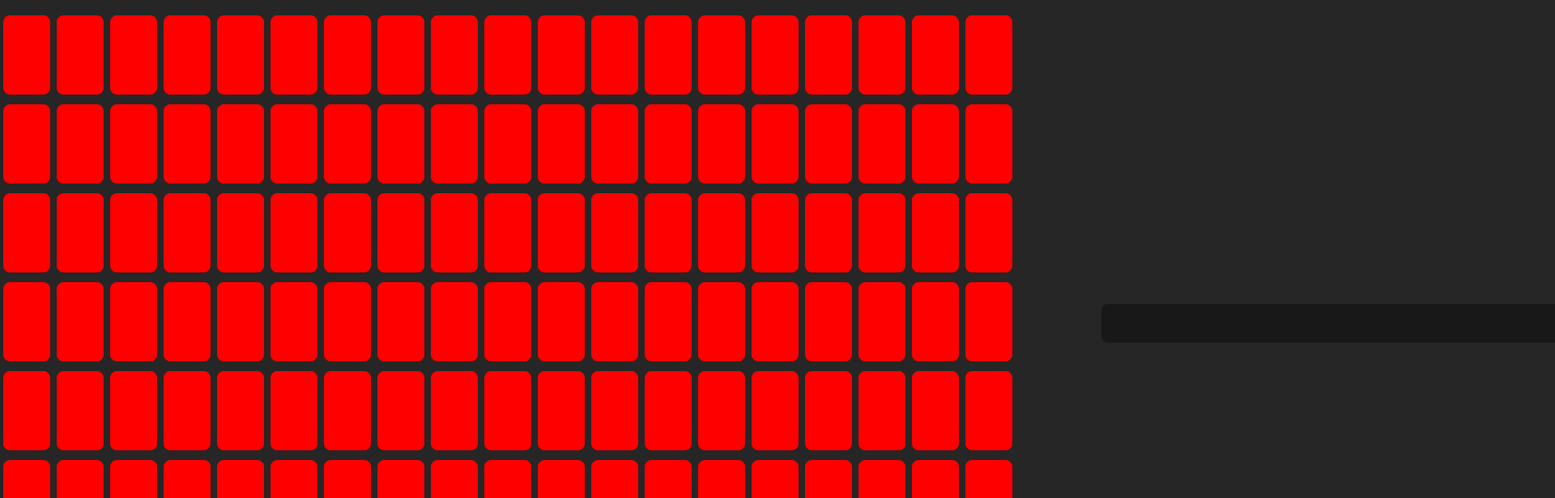
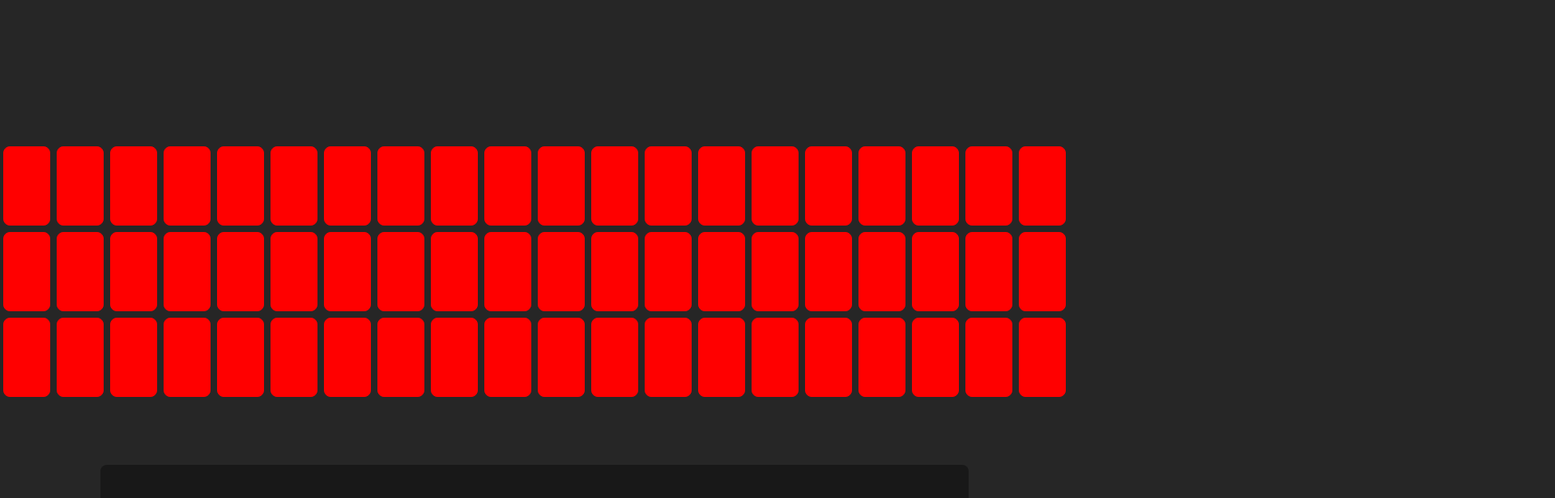
Before and after one commit to angelocordon/split-flap, a React (Vite) app: page / in a window 1280 px wide. Shown: the top 616 px of the page at 81% size, 1920 px wide, since content can reach past the window. Built offline with nearby package versions, Linux system fonts and the light colour scheme.

Commit message:
Add CSS Grids

```diff
--- a/src/App.tsx
+++ b/src/App.tsx
@@ -2,7 +2,7 @@ import { ChangeEvent, useDeferredValue, useState } from 'react';
 import SplitFlap from './SplitFlap';
 import './index.css';
 
-const MAX_FLAP_COUNT = 120;
+const MAX_FLAP_COUNT = 60;
 
 const generateSplitRows = (textString: string) => {
 	const characters = textString.split('');
--- a/src/SplitFlap/index.tsx
+++ b/src/SplitFlap/index.tsx
@@ -32,7 +32,7 @@ export default memo(function SplitFlap({ char = ' ' }: { char?: string }) {
 
 	useEffect(() => {
 		targetIndex.current = charIdx(char);
-		timeoutRef.current = setTimeout(tickToTarget, 250);
+		timeoutRef.current = setTimeout(tickToTarget, 200);
 
 		return () => {
 			clearTimeout(timeoutRef.current);
--- a/src/index.css
+++ b/src/index.css
@@ -26,3 +26,9 @@ input {
 	align-items: center;
 	justify-content: center;
 }
+
+.split-row {
+	display: grid;
+	grid-template-rows: repeat(3, 1fr);
+	grid-template-columns: repeat(20, 1fr);
+}
```
